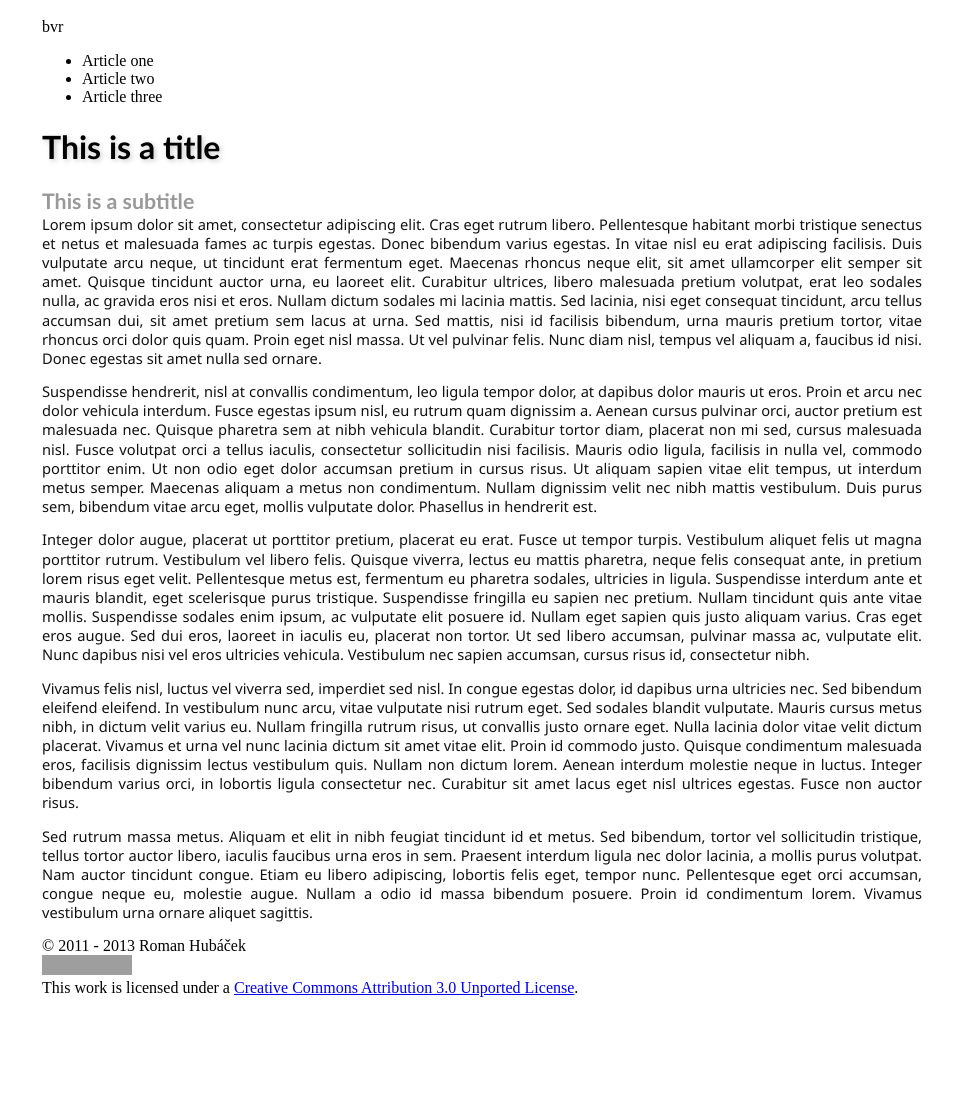
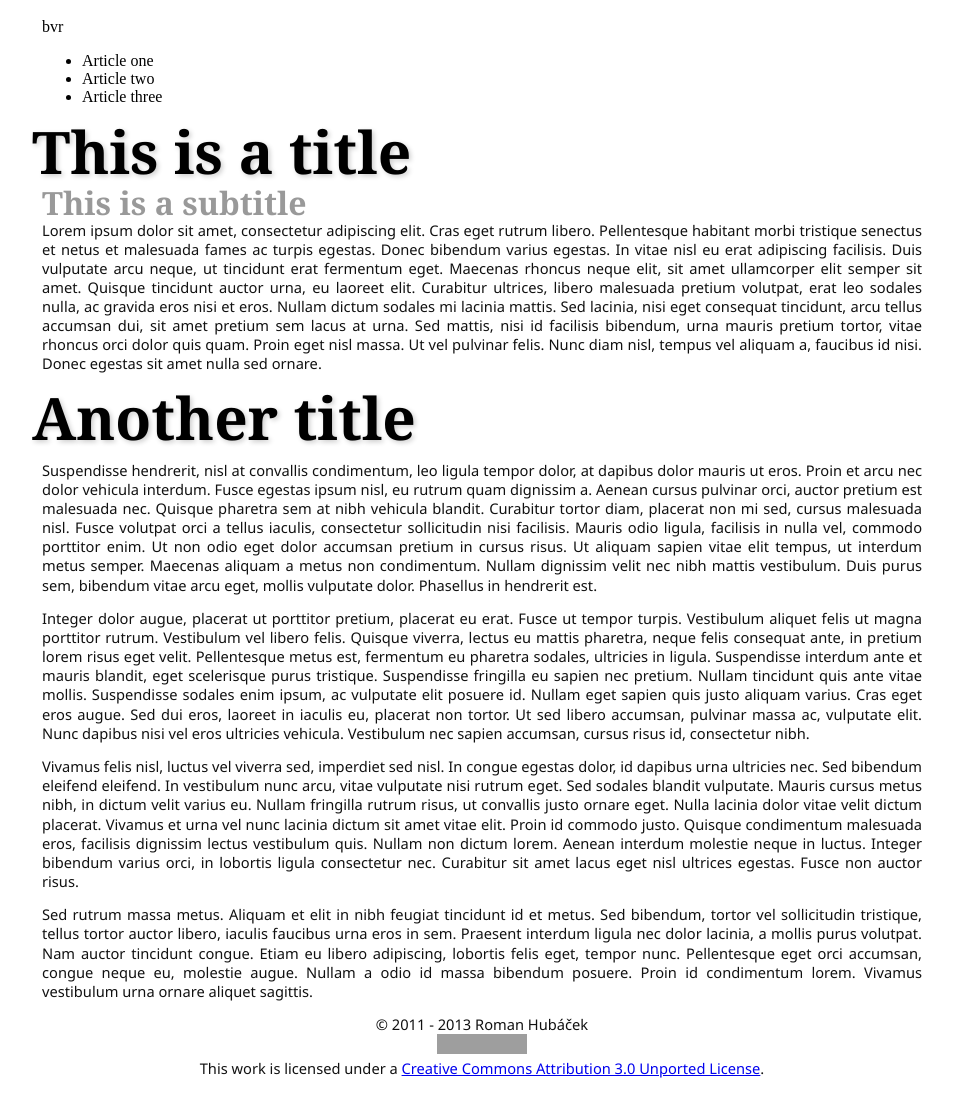
Before and after one commit to bvr/bvr.github.io, a Jekyll site: the page pokus/layout.html, which Jekyll copies as it is, in a window 1280 px wide. Shown: the whole page, without its empty margins (158-1111 px from the left). Built offline with Jekyll 4.4.1, drawn with Linux system fonts in a browser that asks for light colours; Markdown is read by kramdown in place of the engine named in the settings; before the commit the page ends 1015 px from its top, so only the background shows below that; grey boxes are pictures that could not be loaded.

```diff
--- a/_config.yml
+++ b/_config.yml
@@ -1,4 +1,4 @@
-auto: true
 pygments: true
 permalink: /:year/:month/:title
 bookmarks: true
+markdown: rdiscount
--- a/pokus/layout.css
+++ b/pokus/layout.css
@@ -3,7 +3,7 @@ body {
     padding: 10px 15%;
 }
 
-p {
+p, .footer {
     font-family: 'Segoe UI', 'Calibri', 'Open Sans', sans-serif;
     font-size: 11pt;
     font-weight: normal;
@@ -13,19 +13,26 @@ p {
     text-align: justify;
 }
 
+.footer {
+	text-align: center;
+}
+
 h1, h2 {
-    font-family: 'Calibri';
-    font-size: 24pt;
+    font-family: 'Cambria', 'Calibri', 'Buxton Sketch', 'Georgia';
+    font-size: 44pt;
+	line-height: 1em;
+	/*~ font-style: italic; */
     font-weight: bold;
 }
 
 h1 {
     text-shadow: 2px 2px 5px rgba(0, 0, 0, 0.2);
+    margin: 5pt -10px 0pt;
 }
 
 h2 {
     color: #999;
-    font-size: 16pt;
+    font-size: 24pt;
     margin: 5pt 0px -10pt;
     padding: 0;
 }
--- a/pokus/layout.html
+++ b/pokus/layout.html
@@ -35,6 +35,8 @@ orci dolor quis quam. Proin eget nisl massa. Ut vel pulvinar felis. Nunc diam
 nisl, tempus vel aliquam a, faucibus id nisi. Donec egestas sit amet nulla sed
 ornare.
 </p>
+
+<h1>Another title</h1>
 
 <p>Suspendisse hendrerit, nisl at convallis condimentum, leo ligula tempor
 dolor, at dapibus dolor mauris ut eros. Proin et arcu nec dolor vehicula
```
Also changed, not shown: _posts/2013-08-01-perl-web-scrape-adr.md (+12 -0 lines).
